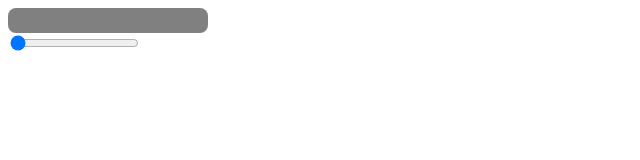
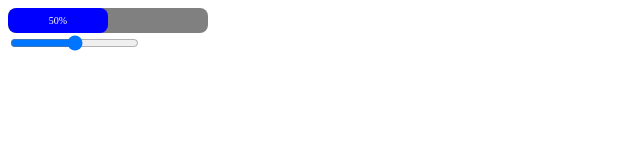
Before and after one commit to ajlucas1/progressBar, a plain HTML site: page index.html in a window 1280 px wide. Shown: the whole page, without its empty margins (0-640 px from the left). Drawn offline with Linux system fonts and the light colour scheme.

Commit message:
added api function

```diff
--- a/script.js
+++ b/script.js
@@ -3,42 +3,52 @@ function progressBar(rootEl, percent, slider) {
     alert("Please enter a valid number");
     return;
   }
-
-  const min = 0;
-  const max = 100;
-  const value = Math.min(Math.max(percent, min), max);
-
+  let sliderEl;
   const progressBar = document.createElement("div");
   progressBar.classList.add("progress-bar");
   progressBar.setAttribute("role", "progressbar");
   progressBar.id = `progress-${percent}`;
   progressBar.setAttribute("aria-valuemin", 0);
   progressBar.setAttribute("aria-valuemax", 100);
-  progressBar.setAttribute("aria-valuenow", value);
 
   const progressAmount = document.createElement("div");
   progressAmount.classList.add("progress-bar--fill");
-  progressAmount.textContent = `${value}%`;
-  progressAmount.style.width = `${value}%`;
-
   progressBar.append(progressAmount);
 
+  function setValue(value) {
+    const min = 0;
+    const max = 100;
+    const cValue = Math.min(Math.max(value, min), max);
+    progressBar.setAttribute("aria-valuenow", cValue);
+    progressAmount.textContent = `${cValue}%`;
+    progressAmount.style.width = `${cValue}%`;
+
+    if (sliderEl) sliderEl.value = String(cValue);
+    return cValue;
+  }
+
+  const initial = setValue(percent);
+
   if (slider) {
-    const sliderEl = document.createElement("input");
+    sliderEl = document.createElement("input");
     sliderEl.setAttribute("type", "range");
     sliderEl.setAttribute("min", "0");
     sliderEl.setAttribute("max", "100");
-    sliderEl.setAttribute("value", `${value}`);
+    sliderEl.setAttribute("value", String(initial));
     rootEl.append(progressBar, sliderEl);
 
     sliderEl.addEventListener("input", (e) => {
-      progressAmount.style.width = `${sliderEl.value}%`;
-      progressBar.setAttribute("aria-valuenow", `${sliderEl.value}`);
-      progressAmount.textContent = `${sliderEl.value}%`;
+      setValue(sliderEl.value);
     });
   } else {
     rootEl.append(progressBar);
   }
+
+  return {
+    setValue,
+  };
 }
 
-progressBar(document.querySelector(".wrapper"), -1000, true);
+const bar1 = progressBar(document.querySelector(".wrapper"), -1000, true);
+bar1.setValue(30);
+bar1.setValue(50);
```
Also changed, not shown: index.html (+0 -1 lines).
